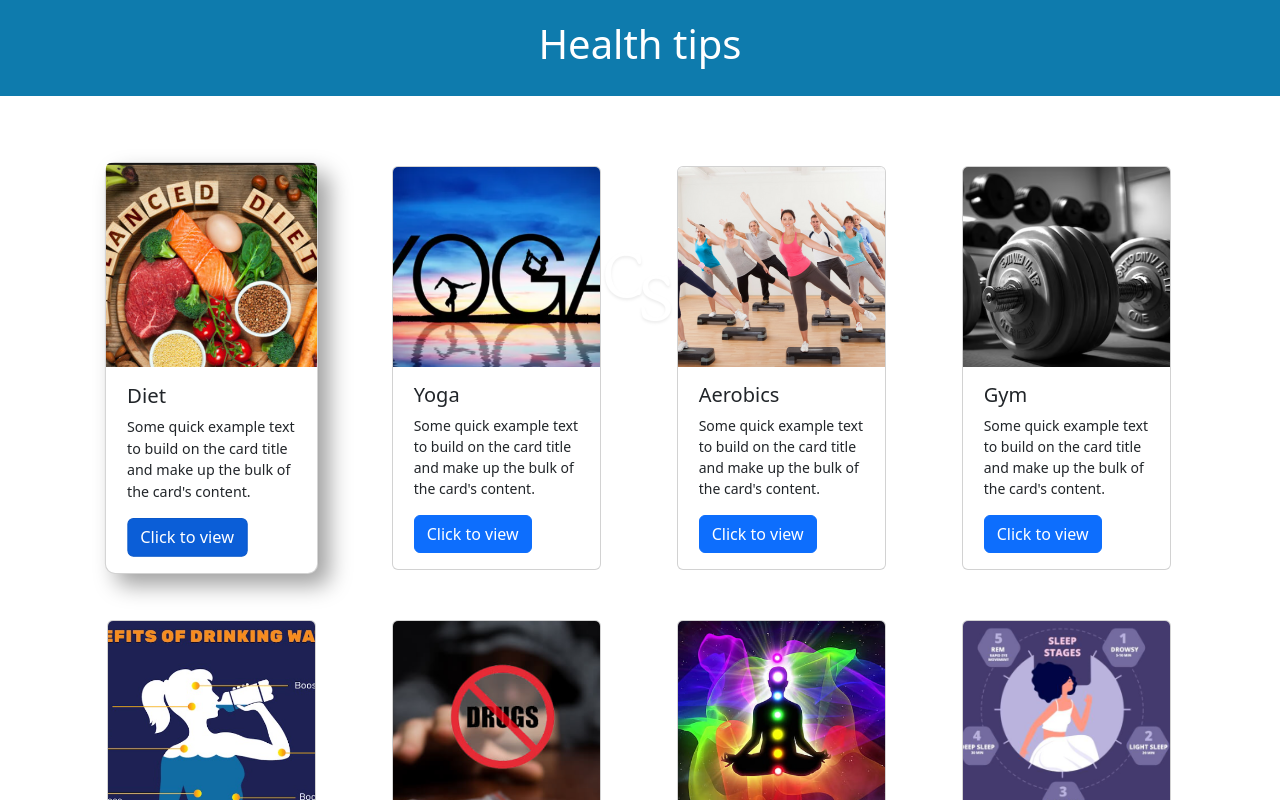
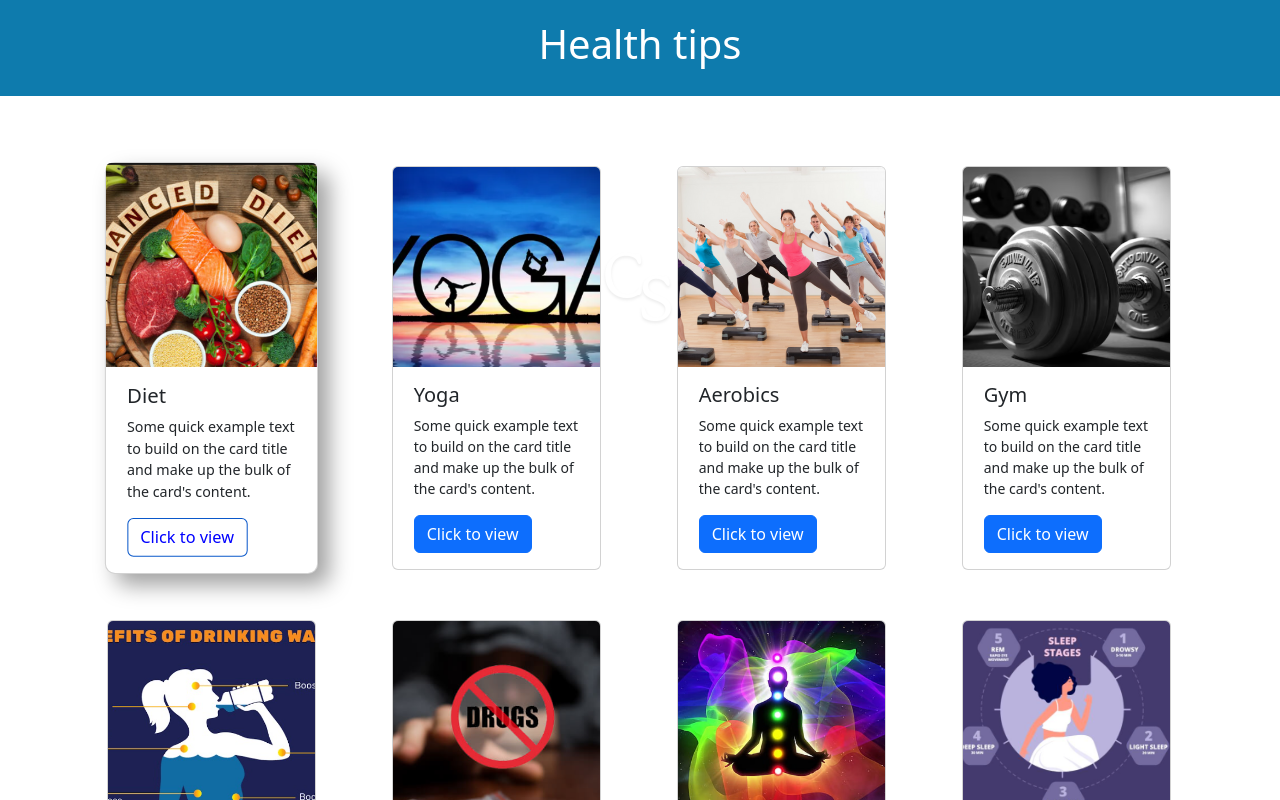
Before and after one commit to Subodh-Munghate/online-appointment, a plain HTML site: page lifestyle/index.html in a window 1280 px wide. In both pictures the pointer is over the link 187 px from the left and 534 px from the top of the page. Shown: the top 800 px of the page. Drawn offline with nearby package versions, Linux system fonts and the light colour scheme.

Commit message:
3rd commit

```diff
--- a/lifestyle/index.html
+++ b/lifestyle/index.html
@@ -50,7 +50,11 @@
         display: flex;
         padding-top: 20px;
         color: white;
-    }
+        }
+        .btn:hover{
+            color: blue;
+            background-color: white;
+        }
          </style>
 </head>
 <header>
```
